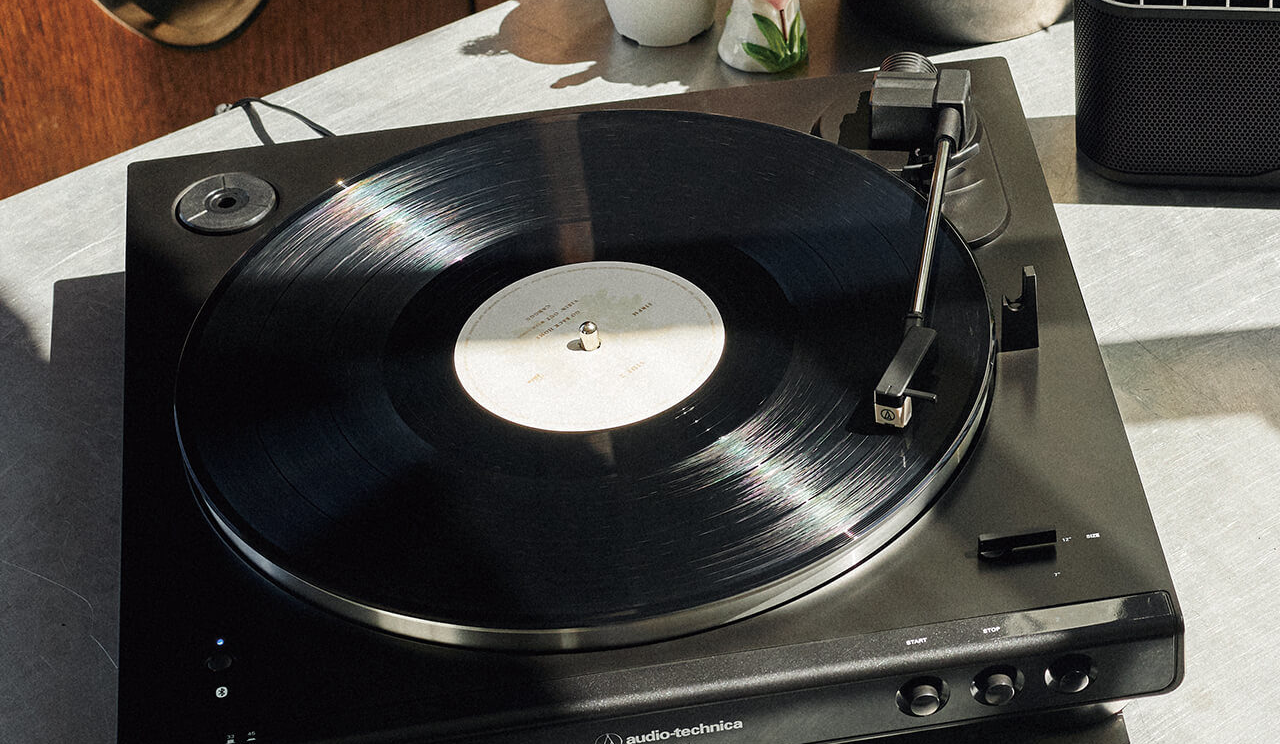
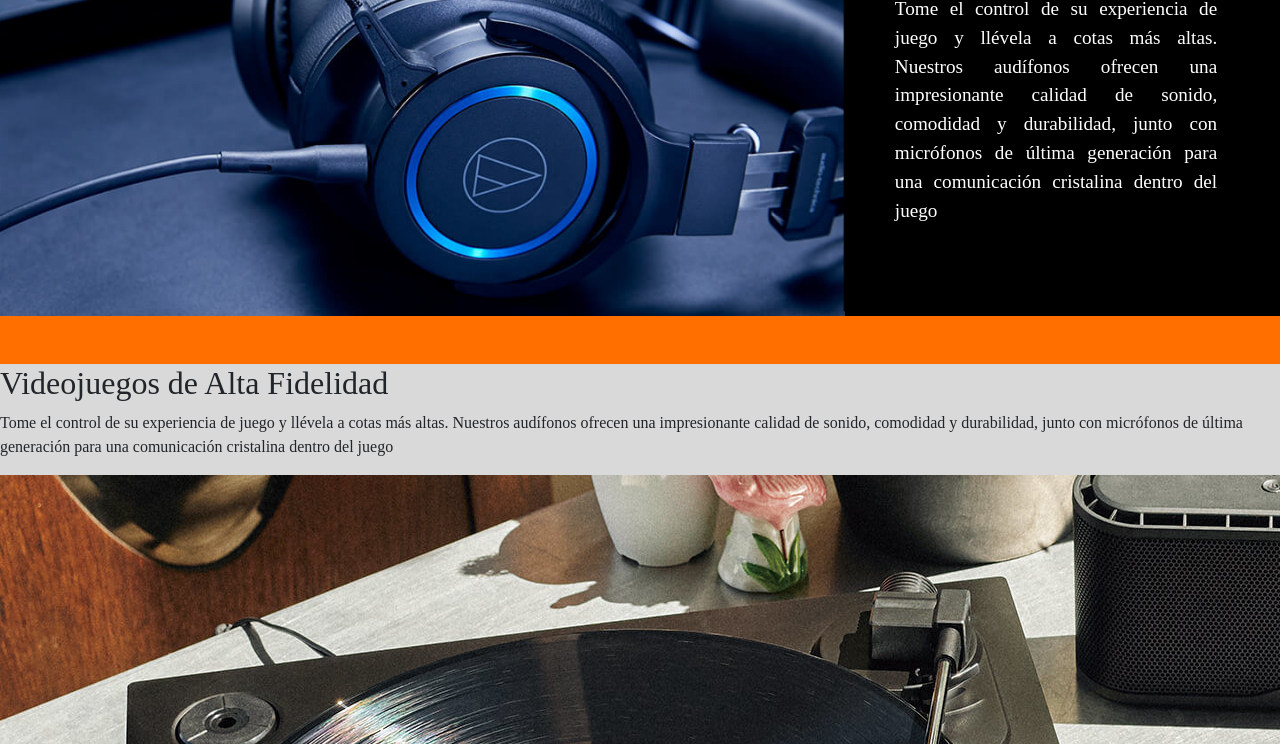
Before and after one commit to Jonadesing/audiomant, a website: page pages/nosotros.html in a window 1280 px wide. Shown: the part 356-1100 px from the top of the page. Drawn offline with nearby package versions, Linux system fonts and the light colour scheme; files whose address does not match are found by name.

Commit message:
modificacion pagina producto2s3

```diff
--- a/pages/nosotros.html
+++ b/pages/nosotros.html
@@ -35,7 +35,14 @@
         </header>
 
         <main>
-
+            <!-- Imagen principal -->
+        <div class="imagenPrincipal">
+            <img class="imagenCentral" src="./archivos.img/auriculares.png" alt="auriculares">
+            <div class="textArea">
+            <h2>Videojuegos de Alta Fidelidad</h2>
+                <p>Tome el control de su experiencia de juego y llévela a cotas más altas. Nuestros audífonos ofrecen una impresionante calidad de sonido, comodidad y durabilidad, junto con micrófonos de última generación para una comunicación cristalina dentro del juego</p>
+            </div>
+        </div>
         </main>
 
         <section>
--- a/scss/_main.scss
+++ b/scss/_main.scss
@@ -11,13 +11,13 @@ main{
         background-color:$color-banner;
         .imagenCentral{
             grid-area: img;
-            width: auto;
+            width: 66vw;
             height: auto;
             }
             .textArea {
   grid-area: texto;
   background-color: black;
-  width: auto;
+  width: 33vw;
   color: white;
   padding-top: 75px;
   padding: 50px;
@@ -37,7 +37,7 @@ main{
     text-align: justify;
   }
 
-  @media (max-width: 800px) {
+  @media (max-width: 576px) {
     grid-area: img;
     flex-direction: column;
     align-items: center;
@@ -50,7 +50,7 @@ main{
     }
   }
 
-  @media (max-width: 600px) {
+  @media (max-width: 768px) {
     flex-direction: row;
     justify-content: center;
     align-items: center;
```
Also changed, not shown: index.html (+0 -1 lines), pages/productos.html (+4 -4 lines), css/style.css.
